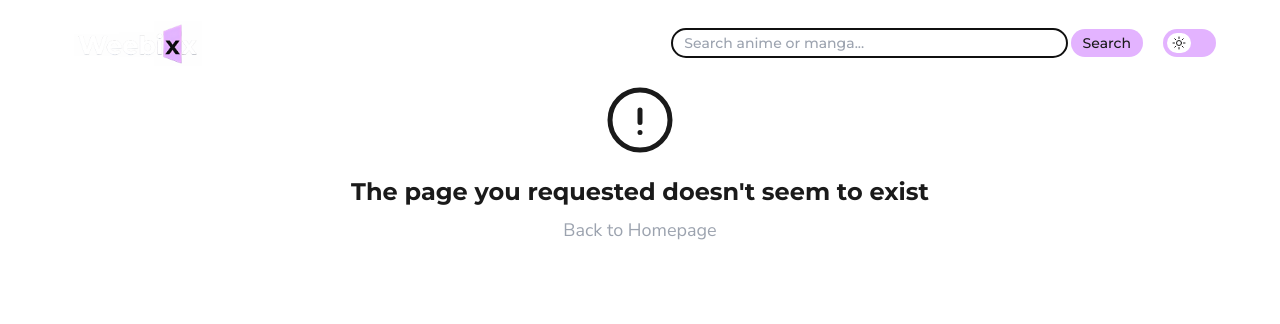
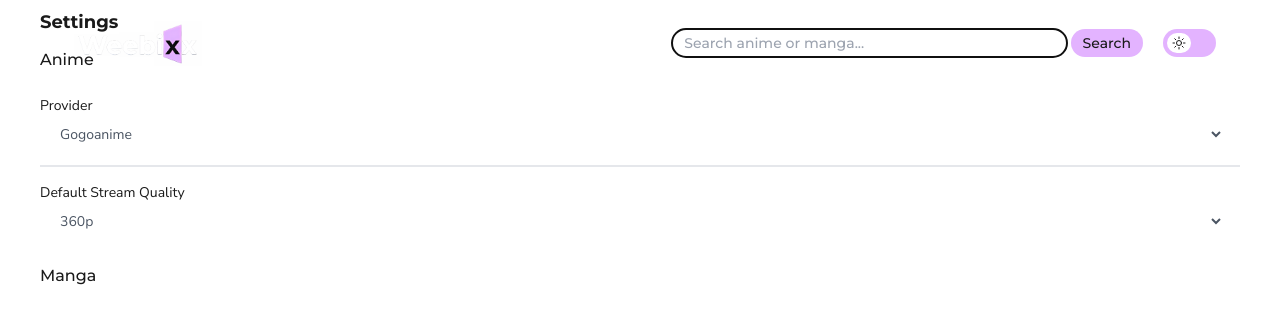
Before and after one commit to Dev-Dylann/weebixx-React-, a React (Vite) app: page /settings in a window 1280 px wide. Shown: the top 324 px of the page. Built offline with nearby package versions, Linux system fonts and the light colour scheme.

Commit message:
done with index page and added settings tab

```diff
--- a/src/App.jsx
+++ b/src/App.jsx
@@ -11,13 +11,10 @@ import EpisodeInfo from './components/EpisodeInfo';
 import MangaInfo from './components/MangaInfo';
 import AllChapters from './components/AllChapters';
 import MangaReader from './components/MangaReader';
+import Settings from './components/Settings'
 import Error from './components/Error';
 
 function App() {
-
-  useEffect(() => {
-
-  }, [])
 
   return (
     <HelmetProvider>
@@ -32,6 +29,7 @@ function App() {
             <Route path="manga/:mangaId" element={<MangaInfo />} />
             <Route path="chapterlist/:mangaId" element={<AllChapters />} />
             <Route path="chapter/:mangaId/:chapterId" element={<MangaReader />} />
+            <Route path="settings" element={<Settings />} />
             <Route path="*" element={<Error fetchError={'The page you requested doesn\'t seem to exist'} />} />
           </Route>
         </Routes>
--- a/src/components/Browse.jsx
+++ b/src/components/Browse.jsx
@@ -4,13 +4,16 @@ import { Helmet } from 'react-helmet-async';
 import { Link } from 'react-router-dom';
 import Loader from './Loader';
 import {animeApi} from '../api/api'
+import { META } from '@consumet/extensions';
 import Slider from './Slider';
 import Error from './Error';
 import ToTop from './ToTop';
 import { Splide, SplideSlide } from '@splidejs/react-splide'
 
 const Browse = () => {
-    const {ogTitle, ogDesc, ogImg} = useContext(DataContext);
+    const anilist = new META.Anilist();
+
+    const {ogTitle, ogDesc, ogImg, animeProvider} = useContext(DataContext);
     const [recent, setRecent] = useState([]);
     const [trending, setTrending] = useState([]);
     const [fetchError, setFetchError] = useState(null);
@@ -37,15 +40,12 @@ const Browse = () => {
 
         const fetchRecent = async () => {
             try {
-                const {data} = await animeApi.get('/recent-episodes', {
-                    params: {
-                        page: 1,
-                        perPage: 60,
-                        provider: 'gogoanime'
-                    }
-                });
-                console.log(data);
-                setRecent(data.results);
+                // new stuff
+
+                const data = await anilist.fetchRecentEpisodes(animeProvider, 1, 60)
+
+                console.log(data)
+                setRecent(data.results)
             } catch (err) {
                 if (err.response) {
                     console.log(err.response);
@@ -61,13 +61,11 @@ const Browse = () => {
 
         const fetchTrending = async () => {
             try {
-                const {data} = await animeApi.get('/trending', {
-                    params: {
-                        page: 1,
-                        perPage: 10
-                    },
-                });
-                console.log(data.results);
+                // new stuff
+
+                const data = await anilist.fetchTrendingAnime(1, 10)
+
+                console.log(data);
                 setTrending(data.results);
             } catch(err) {
                 console.log(err.response);
--- a/src/components/Header.jsx
+++ b/src/components/Header.jsx
@@ -50,7 +50,7 @@ const Header = () => {
           <MagnifyingGlassIcon className='h-7 w-7 dark:stroke-white'/>
         </button>
 
-        <Nav navStatus={navStatus} />
+        <Nav navStatus={navStatus} setNavStatus={setNavStatus} />
 
         {searchIcon && (
           <form className='absolute w-[92%] h-[90%] top-[5%] left-[4%] bg-white flex gap-3 items-center font-nunito z-[11] dark:bg-background-dark' onSubmit={(e) => e.preventDefault()}>
--- a/src/components/Nav.jsx
+++ b/src/components/Nav.jsx
@@ -1,8 +1,9 @@
 import React, {useEffect, useRef, useContext} from 'react'
+import { Link } from 'react-router-dom'
 import DataContext from '../context/DataContext'
-import { MoonIcon, SunIcon, QuestionMarkCircleIcon } from '@heroicons/react/24/outline'
+import { MoonIcon, SunIcon, QuestionMarkCircleIcon, Cog6ToothIcon } from '@heroicons/react/24/outline'
 
-const Nav = ({ navStatus }) => {
+const Nav = ({ navStatus, setNavStatus }) => {
   const { isDark, setIsDark } = useContext(DataContext)
   const toggleRef = useRef()
 
@@ -30,6 +31,11 @@ const Nav = ({ navStatus }) => {
                     <MoonIcon className='h-8 w-8' />
                   </div>
 
+                  <Link to='settings' onClick={() => setNavStatus(prev => !prev)} className='py-1 flex items-center gap-2 sm:text-lg'>
+                    <Cog6ToothIcon className='h-6 w-6' />
+                    Settings
+                  </Link>
+
                     <li className='py-1 flex items-center gap-2 sm:text-lg'><QuestionMarkCircleIcon className='h-6 w-6' />About Weebixx</li>
                 </ul>
             </nav>
--- /dev/null
+++ b/src/components/Settings.jsx
@@ -0,0 +1,42 @@
+import React, { useContext, useEffect, useState } from 'react'
+import DataContext from '../context/DataContext'
+import SettingsSelect from './SettingsSelect'
+
+const Settings = () => {
+    const [animeProviders] = useState(['Gogoanime', 'Crunchyroll', 'Zoro', 'Animepahe']);
+    const streamQualities = ['360p', '480p', '720p', '1080p']
+
+    const {animeProvider, setAnimeProvider, streamQuality, setStreamQuality} = useContext(DataContext);
+
+    useEffect(() => {
+        console.log(animeProvider)
+    }, [animeProvider])
+
+  return (
+    <main className='dark:text-white'>
+        <section className='py-2 px-5 flex flex-col gap-3 sm:px-7 md:px-10'>
+            <h2 className='font-montserrat font-bold sm:text-lg'>Settings</h2>
+
+            <article className='flex flex-col text-sm gap-2'>
+                <h3 className='text-base font-montserrat'>Anime</h3>
+
+                <form action="" className='flex flex-col'>
+                    <SettingsSelect label='Provider' id='anime-provider' state={animeProvider} setState={setAnimeProvider} options={animeProviders} />
+
+                    <SettingsSelect label='Default Stream Quality' id='stream-quality' state={streamQuality} setState={setStreamQuality} options={streamQualities} />
+                </form>
+            </article>
+
+            <article className='flex flex-col text-sm gap-2'>
+                <h3 className='text-base font-montserrat'>Manga</h3>
+
+                <form action="" className='flex flex-col'>
+
+                </form>
+            </article>
+        </section>
+    </main>
+  )
+}
+
+export default Settings
--- /dev/null
+++ b/src/components/SettingsSelect.jsx
@@ -0,0 +1,24 @@
+import React from 'react'
+
+const SettingsSelect = ({label, id, state, setState, options}) => {
+
+  return (
+    <label htmlFor={id} className='flex flex-col gap-1 border-b border-t dark:border-gray-700 first:border-t-0 last:border-b-0 py-4'>
+        {label}
+
+        <select
+            name={id}
+            id={id}
+            className='bg-transparent text-gray-600 dark:text-gray-300 mx-4 py-1 outline-none focus:outline-none'
+            value={state}
+            onChange={(e) => setState(e.target.value)}
+        >
+            {options.map((option, index) => (
+                <option key={`${id}${index}`} value={option.toLowerCase()}>{option}</option>
+            ))}
+    </select>
+    </label>
+  )
+}
+
+export default SettingsSelect
--- a/src/context/DataContext.jsx
+++ b/src/context/DataContext.jsx
@@ -10,6 +10,9 @@ export const DataProvider = ({ children }) => {
 
   const [isDark, setIsDark] = useState(false);
 
+  const [animeProvider, setAnimeProvider] = useState('gogoanime')
+  const [streamQuality, setStreamQuality] = useState('360p')
+
 
   return (
     <DataContext.Provider
@@ -18,6 +21,8 @@ export const DataProvider = ({ children }) => {
         ogDesc, setOgDesc,
         ogImg, setOgImg,
         isDark, setIsDark,
+        animeProvider, setAnimeProvider,
+        streamQuality, setStreamQuality,
       }}
     >
       {children}
```
